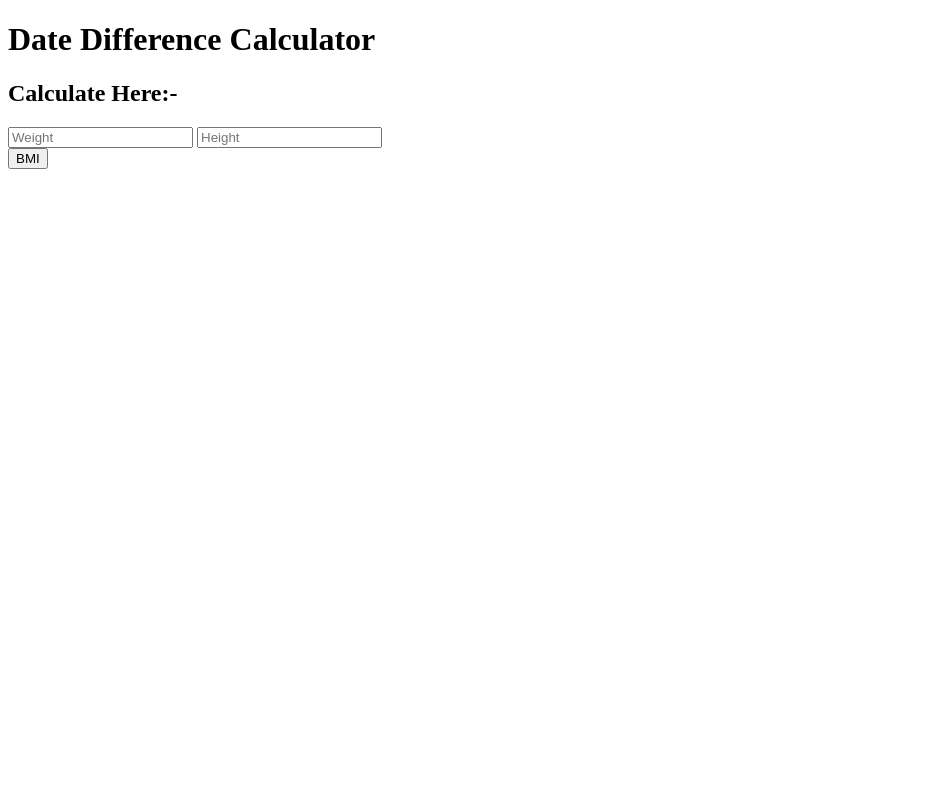
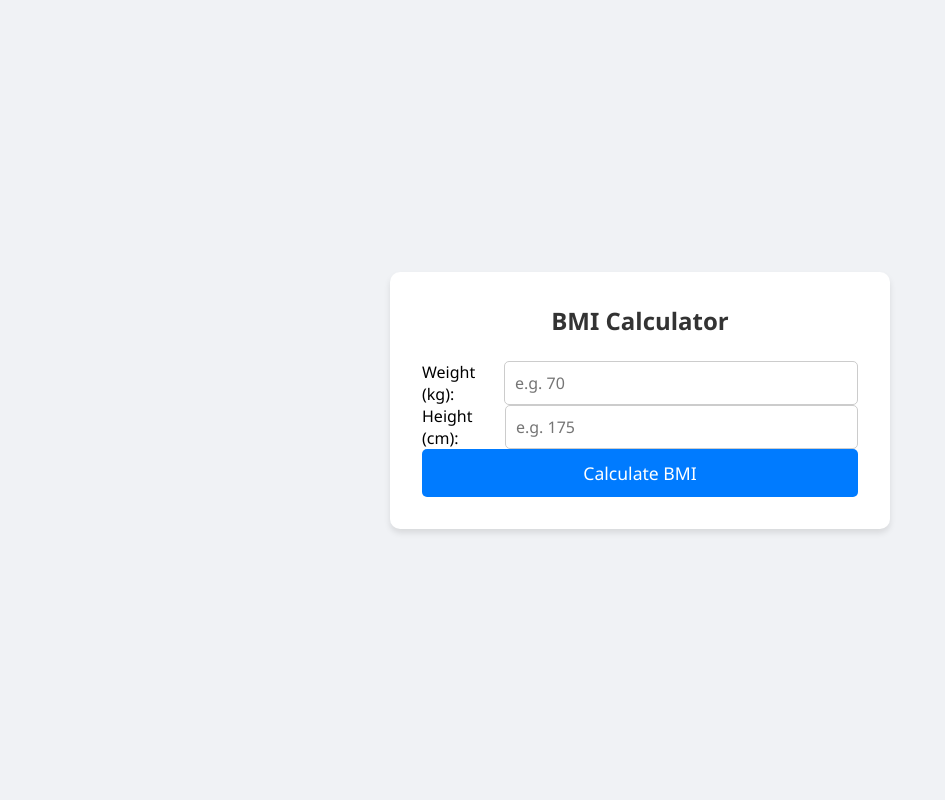
Before and after one commit to kanishyadav0001-creator/TESTPROJECT, a Flask app: page / in a window 1280 px wide. Shown: the whole page, without its empty margins (0-945 px from the left). Run offline with Flask 3, Linux system fonts and the light colour scheme.

Commit message:
initial commit

```diff
--- a/project-90/app.py
+++ b/project-90/app.py
@@ -2,21 +2,23 @@ from flask import Flask, render_template, request
 
 app = Flask(__name__)
 
-
 @app.route("/", methods=["GET", "POST"])
 def calculate():
     bmi = ""  # Initialized as empty string for clean GET requests
+
     if (
         request.method == "POST"
         and "Weight" in request.form
         and "Height" in request.form
     ):
-        weight = float(request.form.get("Weight"))  # Fixed indentation & lowercase 'weight'
-        height = float(request.form.get("Height"))  # Fixed indentation
-        bmi = round(weight / ((height / 100) ** 2), 2)  # Fixed indentation & formula variable
+        # Explicitly extracting matching case-sensitive keys
+        weight = float(request.form.get("Weight"))
+        height = float(request.form.get("Height"))
+
+        # Proper metric BMI calculation formula
+        bmi = round(weight / ((height / 100) ** 2), 2)
 
     return render_template("index.html", bmi=bmi)
 
-
 if __name__ == "__main__":
     app.run(debug=True)
--- a/project-90/static/style.css
+++ b/project-90/static/style.css
@@ -0,0 +1,94 @@
+* {
+    box-sizing: border-box;
+    margin: 0;
+    padding: 0;
+    font-family: 'Segoe UI', Tahoma, Geneva, Verdana, sans-serif;
+}
+
+body {
+    background-color: #f0f2f5;
+    display: flex;
+    justify-content: center;
+    align-items: center;
+    min-height: 100vh;
+}
+
+.container {
+    background-color: white;
+    padding: 2rem;
+    border-radius: 10px;
+    box-shadow: 0 4px 6px rgba(0, 0, 0, 0.1);
+    width: 100%;
+    max-width: 500px;
+}
+
+h1 {
+    text-align: center;
+    color: #333;
+    margin-bottom: 1.5rem;
+    font-size: 1.5rem;
+}
+
+.date-section {
+    margin-bottom: 1.5rem;
+    background-color: #f8f9fa;
+    padding: 1rem;
+    border-radius: 8px;
+    border: 1px solid #e9ecef;
+}
+
+.date-section h2 {
+    font-size: 1rem;
+    color: #555;
+    margin-bottom: 0.8rem;
+}
+
+.input-group {
+    display: flex;
+    gap: 10px;
+}
+
+input[type="number"] {
+    width: 100%;
+    padding: 10px;
+    border: 1px solid #ccc;
+    border-radius: 5px;
+    font-size: 1rem;
+    outline: none;
+    transition: border-color 0.3s;
+}
+
+input[type="number"]:focus {
+    border-color: #007bff;
+}
+
+.submit-btn {
+    width: 100%;
+    padding: 12px;
+    background-color: #007bff;
+    color: white;
+    border: none;
+    border-radius: 5px;
+    font-size: 1.1rem;
+    cursor: pointer;
+    transition: background-color 0.3s;
+}
+
+.submit-btn:hover {
+    background-color: #0056b3;
+}
+
+.result-box {
+    margin-top: 1.5rem;
+    padding: 1rem;
+    background-color: #d4edda;
+    border: 1px solid #c3e6cb;
+    border-radius: 8px;
+    text-align: center;
+    color: #155724;
+}
+
+.result-box p {
+    font-size: 1.2rem;
+    margin-top: 0.5rem;
+}
--- a/project-90/templates/index.html
+++ b/project-90/templates/index.html
@@ -3,34 +3,37 @@
 <head>
     <meta charset="UTF-8">
     <meta name="viewport" content="width=device-width, initial-scale=1.0">
-    <title>Date Difference Calculator</title>
-
+    <title>BMI Calculator</title>
     <link rel="stylesheet" href="{{ url_for('static', filename='style.css') }}">
 </head>
 <body>
     <div class="container">
-        <h1>Date Difference Calculator</h1>
+        <h1>BMI Calculator</h1>
 
+        <!-- Sends data back to the same root route -->
         <form action="/" method="POST">
-
-            <div class="date-section">
-                <h2>Calculate Here:-</h2>
-                <div class="input-group">
-                    <input type="number" name="weight" placeholder="Weight">
-                    <input type="number" name="height" placeholder="Height">
-                    </div>
+            <div class="input-group">
+                <label for="Weight">Weight (kg):</label>
+                <!-- NOTICE: name matches "Weight" in Python code exactly -->
+                <input type="number" step="0.1" name="Weight" id="Weight" placeholder="e.g. 70" required>
             </div>
 
-            <button type="submit" class="submit-btn">BMI</button>
+            <div class="input-group">
+                <label for="Height">Height (cm):</label>
+                <!-- NOTICE: name matches "Height" in Python code exactly -->
+                <input type="number" step="0.1" name="Height" id="Height" placeholder="e.g. 175" required>
+            </div>
+
+            <button type="submit" class="submit-btn">Calculate BMI</button>
         </form>
 
-        {% if bmi %}
+        <!-- Only display this block if the BMI calculation has taken place -->
+        {% if bmi != "" %}
         <div class="result-box">
-            <h3>Result:</h3>
-            <p>BMI is <strong>{{ bmi }}</strong> ___</p>
+            <h3>Your Result:</h3>
+            <p>Your calculated BMI is <strong>{{ bmi }}</strong></p>
         </div>
         {% endif %}
-
     </div>
 </body>
 </html>
```
